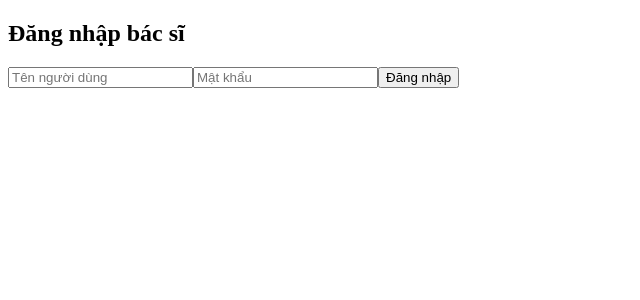
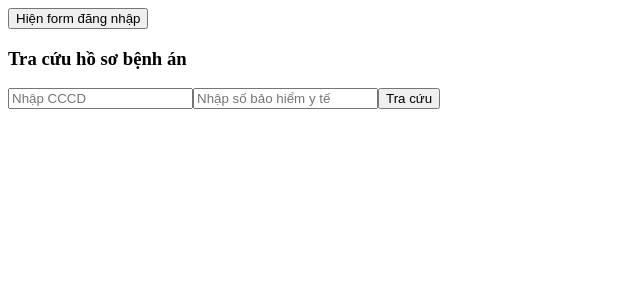
Before and after one commit to khanhdeptraine/HSBA, a React (Create React App) app: page / in a window 1280 px wide. Shown: the top 300 px of the page, without its empty margins (0-640 px from the left). Built offline with nearby package versions, Linux system fonts and the light colour scheme.

Commit message:
Update doctorLoginForm.js

```diff
--- a/src/doctorLoginForm.js
+++ b/src/doctorLoginForm.js
@@ -1,5 +1,6 @@
 import React, { useState } from 'react';
 import doctorContract from './contracts/Doctor.json'; // Đảm bảo rằng đường dẫn này đúng
+import patientRecordContract from './contracts/AddPatientRecord.json'; // Đảm bảo đường dẫn đúng
 import getWeb3 from './getWeb3';
 import { keccak256 } from 'web3-utils';
 import { useNavigate } from 'react-router-dom';
@@ -7,10 +8,14 @@ import { useNavigate } from 'react-router-dom';
 const DoctorLoginForm = () => {
     const [formData, setFormData] = useState({
         username: '',
-        password: ''
+        password: '',
+        searchUsername: '',
+        searchCCCD: '',
+        searchInsuranceNumber: ''
     });
 
     const [message, setMessage] = useState('');
+    const [isLoginFormVisible, setIsLoginFormVisible] = useState(false); // Mặc định là ẩn form đăng nhập
     const navigate = useNavigate(); // Khởi tạo useNavigate
 
     // Hàm xử lý thay đổi dữ liệu của form
@@ -22,13 +27,13 @@ const DoctorLoginForm = () => {
     };
 
     // Hàm khởi tạo contract
-    const getContract = async () => {
+    const getContract = async (contractJson) => {
         try {
             const web3 = await getWeb3();
             const networkId = await web3.eth.net.getId();
-            const deployedNetwork = doctorContract.networks[networkId];
+            const deployedNetwork = contractJson.networks[networkId];
             const contract = new web3.eth.Contract(
-                doctorContract.abi,
+                contractJson.abi,
                 deployedNetwork && deployedNetwork.address
             );
             return { web3, contract };
@@ -42,7 +47,7 @@ const DoctorLoginForm = () => {
     // Hàm kiểm tra tên người dùng đã được sử dụng chưa
     const checkUsernameAvailability = async (username) => {
         try {
-            const { contract } = await getContract();
+            const { contract } = await getContract(doctorContract);
             if (!contract) return false;
             const isTaken = await contract.methods.isUserTaken(username).call();
             return isTaken;
@@ -55,7 +60,7 @@ const DoctorLoginForm = () => {
     // Hàm kiểm tra mật khẩu
     const verifyPassword = async (username, password) => {
         try {
-            const { contract } = await getContract();
+            const { contract } = await getContract(doctorContract);
             if (!contract) return false;
 
             // Mã hóa mật khẩu người dùng
@@ -70,8 +75,30 @@ const DoctorLoginForm = () => {
         }
     };
 
-    // Hàm xử lý đăng nhập
-    const handleSubmit = async (e) => {
+    // Hàm tra cứu thông tin bệnh án dựa trên CCCD hoặc số bảo hiểm y tế
+    const fetchPatientRecord = async (identifier, isCCCD) => {
+        try {
+            const { contract } = await getContract(patientRecordContract);
+            if (!contract) return;
+
+            // Tra cứu bệnh án bằng CCCD hoặc số bảo hiểm y tế
+            const address = isCCCD
+                ? await contract.methods.cccdToAddress(identifier).call()
+                : await contract.methods.insuranceToAddress(identifier).call();
+
+            // Chuyển hướng đến trang profilePatient với địa chỉ bệnh án
+            if (address) {
+                navigate(`/profilePatient/${address}`);
+            } else {
+                setMessage('Không tìm thấy hồ sơ.');
+            }
+        } catch (error) {
+            console.error('Lỗi khi tra cứu hồ sơ:', error);
+            setMessage('Lỗi khi tra cứu hồ sơ.');
+        }
+    };
+
+    const handleLogin = async (e) => {
         e.preventDefault();
 
         try {
@@ -97,8 +124,31 @@ const DoctorLoginForm = () => {
         }
     };
 
+    const handleSearch = async () => {
+        try {
+            if (formData.searchCCCD) {
+                await fetchPatientRecord(formData.searchCCCD, true);
+            } else if (formData.searchInsuranceNumber) {
+                await fetchPatientRecord(formData.searchInsuranceNumber, false);
+            } else {
+                setMessage('Vui lòng nhập CCCD hoặc số bảo hiểm y tế để tra cứu.');
+            }
+        } catch (error) {
+            console.error('Lỗi khi tra cứu thông tin bệnh án:', error.message);
+            setMessage('Lỗi khi tra cứu: ' + error.message);
+        }
+    };
+
     return (
-        <form onSubmit={handleSubmit}>
+        <div>
+            {!isLoginFormVisible && (
+                <div>
+                    <button onClick={() => setIsLoginFormVisible(true)}>Hiện form đăng nhập</button>
+                </div>
+            )}
+
+            {isLoginFormVisible && (
+                <form onSubmit={handleLogin}>
                     <h2><strong>Đăng nhập bác sĩ</strong></h2>
                     <input
                         type="text"
@@ -117,8 +167,31 @@ const DoctorLoginForm = () => {
                         required
                     />
                     <button type="submit">Đăng nhập</button>
+                    <button type="button" onClick={() => setIsLoginFormVisible(false)}>Ẩn form</button>
+                </form>
+            )}
+
+            <div>
+                <h3>Tra cứu hồ sơ bệnh án</h3>
+                <input
+                    type="text"
+                    name="searchCCCD"
+                    placeholder="Nhập CCCD"
+                    value={formData.searchCCCD}
+                    onChange={handleChange}
+                />
+                <input
+                    type="text"
+                    name="searchInsuranceNumber"
+                    placeholder="Nhập số bảo hiểm y tế"
+                    value={formData.searchInsuranceNumber}
+                    onChange={handleChange}
+                />
+                <button type="button" onClick={handleSearch}>Tra cứu</button>
+            </div>
+
             {message && <p>{message}</p>}
-        </form>
+        </div>
     );
 };
 
```
Lines whose indentation alone changed are shown as unchanged.
